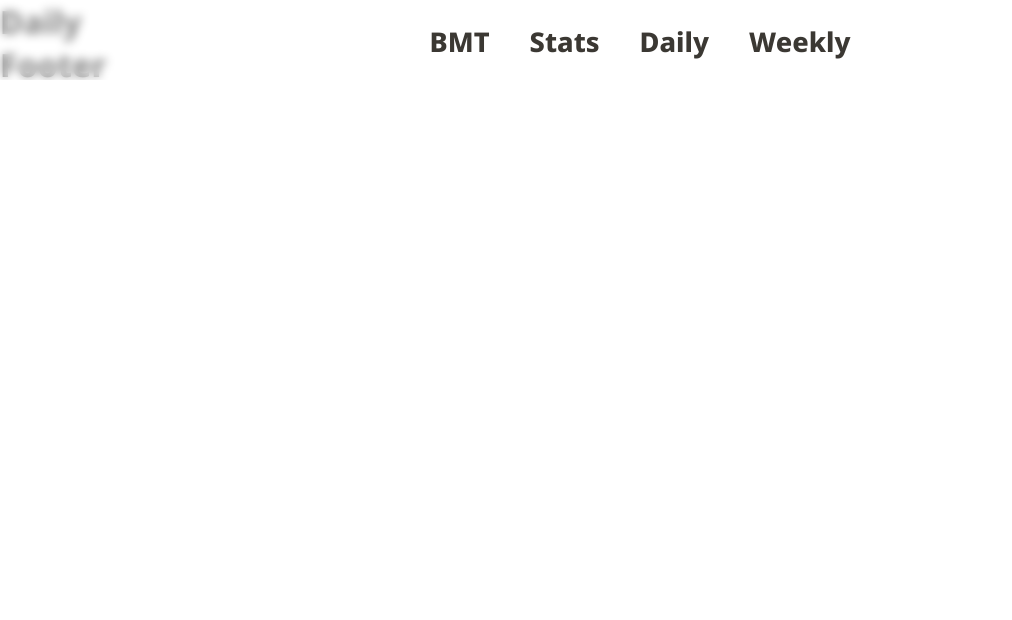
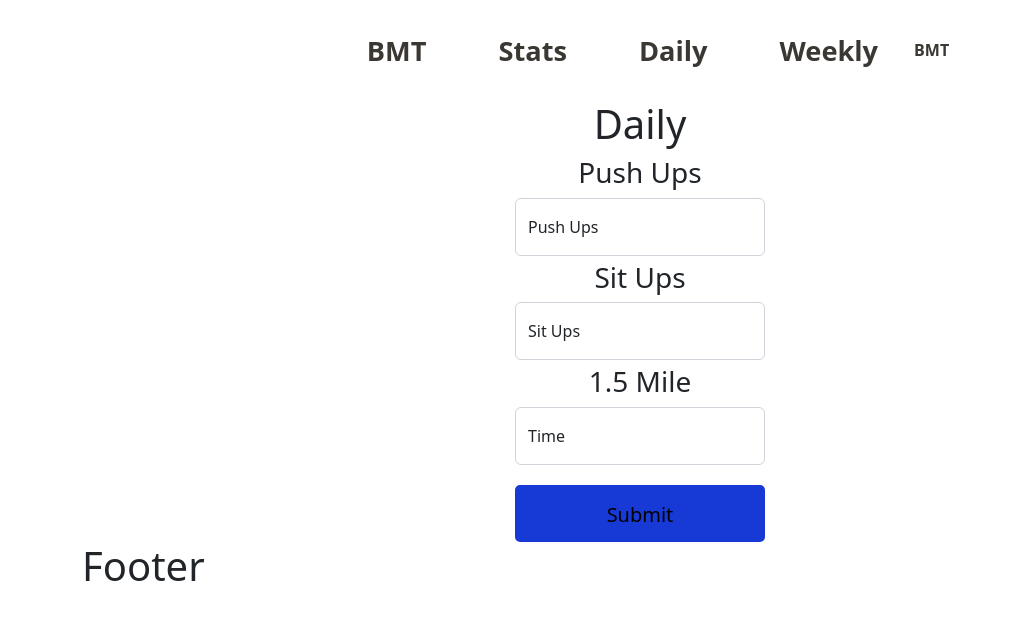
Before and after one commit to thefourthlion/bmt-excersise-stats, a Next.js app in the folder client/: page /Daily in a window 1280 px wide. Shown: the top 620 px of the page, without its empty margins (0-1012 px from the left). Built offline with nearby package versions, Linux system fonts and the light colour scheme.

Commit message:
add daily page and some basic styles

```diff
--- a/client/pages/Daily.js
+++ b/client/pages/Daily.js
@@ -1,9 +1,61 @@
-import React from "react";
+import React, { useState } from "react";
+import Input from "../components/Input";
+import { date } from "../context/date";
+import { refreshPage } from "../context/refresh";
+
 const Daily = () => {
+  const [pushUps, setPushUps] = useState("");
+  const [sitUps, setSitUps] = useState("");
+  const [mile, setMile] = useState("");
+
+  const sendFormToDb = () => {
+    Axios.post("https://localhost:3001/api/daily/create", {
+      pushUps: pushUps,
+      sitUps: sitUps,
+      mile: mile,
+      timestamp: date,
+    }).then(() => {
+      refreshPage();
+    });
+  };
+
   return (
-    <div className="Daily">
+    <div className="Daily pages">
       <div className="container">
         <h1 className="content-header">Daily</h1>
+
+        <h3>Push Ups</h3>
+        <Input
+          placeholder="Push Ups"
+          onChange={(e) => {
+            setPushUps(e.target.value);
+          }}
+        />
+
+        <h3>Sit Ups</h3>
+        <Input
+          placeholder="Sit Ups"
+          onChange={(e) => {
+            setSitUps(e.target.value);
+          }}
+        />
+
+        <h3>1.5 Mile</h3>
+        <Input
+          placeholder="Time"
+          onChange={(e) => {
+            setMile(e.target.value);
+          }}
+        />
+
+        <button
+          onClick={() => {
+            sendFormToDb();
+          }}
+          className="primary-btn"
+        >
+          Submit
+        </button>
       </div>
     </div>
   );
--- a/client/pages/Stats.js
+++ b/client/pages/Stats.js
@@ -1,7 +1,7 @@
 import React from "react";
 const Stats = () => {
   return (
-    <div className="Stats">
+    <div className="Stats pages">
       <div className="container">
         <h1 className="content-header">Stats</h1>
       </div>
--- a/client/pages/Weekly.js
+++ b/client/pages/Weekly.js
@@ -1,7 +1,7 @@
 import React from "react";
 const Weekly = () => {
   return (
-    <div className="Weekly">
+    <div className="Weekly pages">
       <div className="container">
         <h1 className="content-header">Weekly</h1>
       </div>
--- a/client/pages/_app.js
+++ b/client/pages/_app.js
@@ -5,6 +5,8 @@ import "../styles/Stats.scss";
 import "../styles/Daily.scss";
 import "../styles/Weekly.scss";
 import "../styles/globals.scss";
+import "bootstrap/dist/css/bootstrap.css";
+
 import Navbar from "../components/Navbar";
 import Footer from "../components/Footer";
 function MyApp({ Component, pageProps }) {
--- a/client/styles/Daily.scss
+++ b/client/styles/Daily.scss
@@ -1 +1,8 @@
-.Daily{}
+.Daily {
+  .container {
+    display: flex;
+    flex-direction: column;
+    justify-content: center;
+    align-items: center;
+  }
+}
--- a/client/styles/Input.scss
+++ b/client/styles/Input.scss
@@ -1,9 +1,11 @@
 .Input {
   .search-input-label {
     height: 55px;
+    width: 250px;
   }
 
   .search-input-form-control {
     height: 55px;
+    width: 250px;
   }
 }
--- a/client/styles/globals.scss
+++ b/client/styles/globals.scss
@@ -9,6 +9,17 @@
 body {
   overflow-x: hidden;
   font-family: "Noto Sans", sans-serif;
+
+  input[type="time"] {
+    height: 55px;
+    width: 250px;
+    border-radius: 5px;
+    padding: 0 25px;
+  }
+
+  .pages {
+    margin-top: 100px;
+  }
   .search-input {
     background-color: $white;
     border-radius: 5px;
@@ -33,6 +44,7 @@ body {
     font-size: 1.25rem;
     padding-top: 3px;
     cursor: pointer;
+    margin-top: 15px;
   }
 
   .primary-btn:hover {
```
